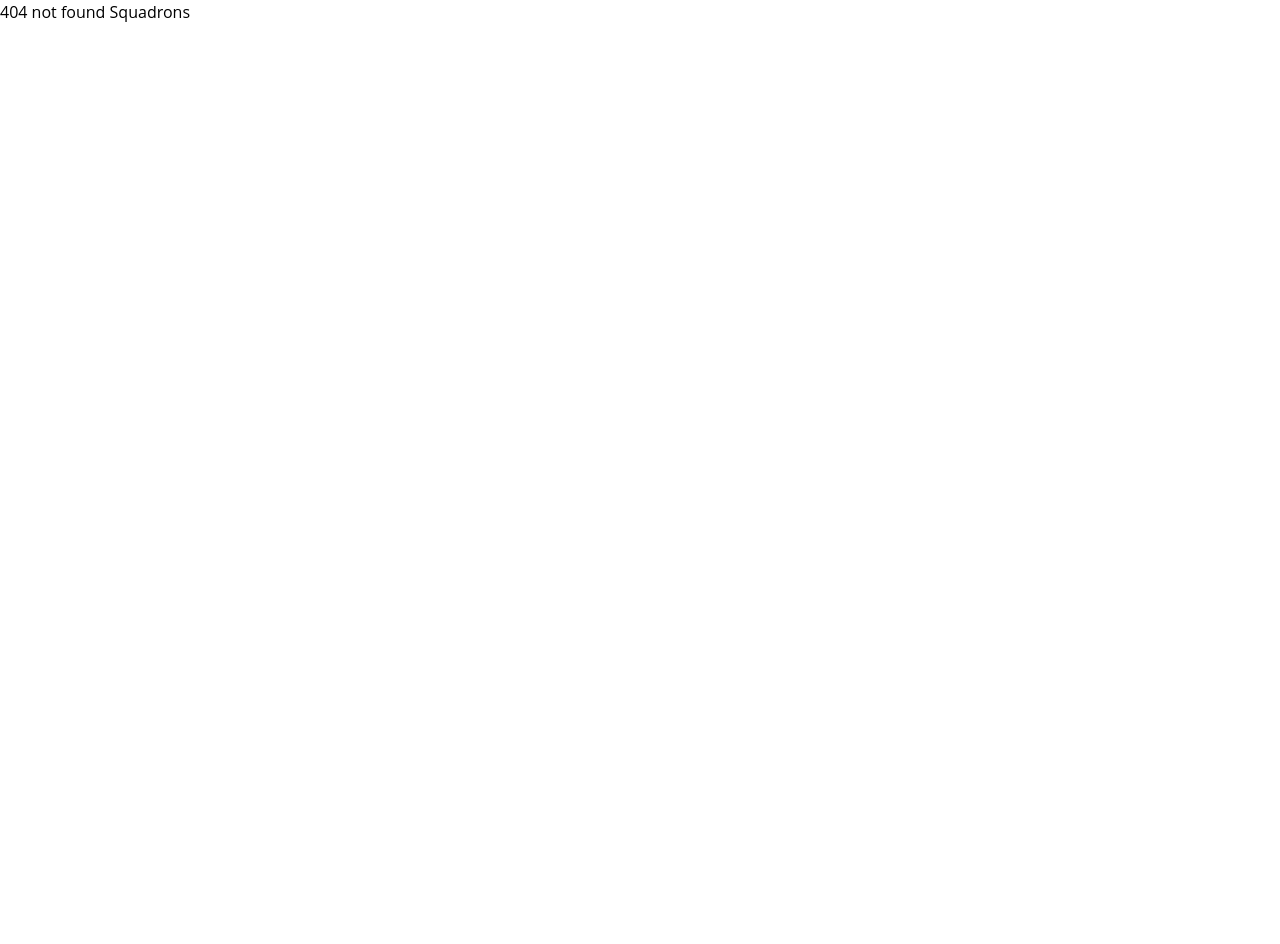
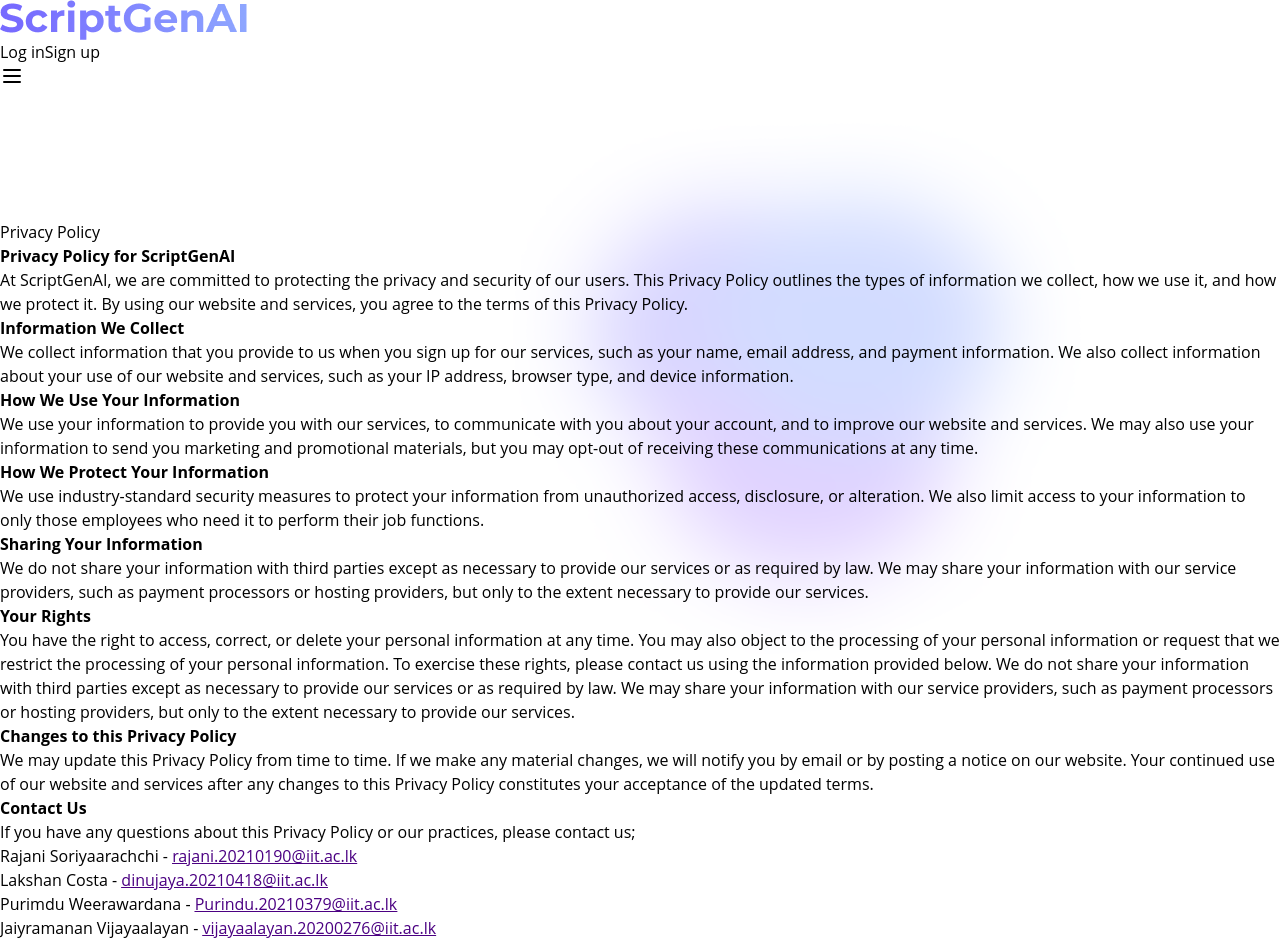
Before and after one commit to PurinduWeerawardana/ScriptGenAI, a React (Create React App) app: page /privacypolicy in a window 1280 px wide. Before the commit this address had no page. Shown: the top 944 px of the page. Before the commit the page ends 800 px from the top, so only its background shows below. Built offline with nearby package versions, Linux system fonts and the light colour scheme; what @material-tailwind/react would draw is missing.

Commit message:
Created privacy policy and linked to the page.

```diff
--- a/src/App.js
+++ b/src/App.js
@@ -5,6 +5,7 @@
 import Generate from "./pages/Generate";
 import { Routes, Route } from "react-router-dom";
 import About from "./pages/About";
+import PrivacyPolicy from "./pages/PrivacyPolicy";
 
 
 function App() {
@@ -16,6 +17,7 @@
       <Route path="/signup" element={<Signup />}></Route>
       <Route path="/about" element={<About />}></Route>
       <Route path="/generate" element={<Generate />}></Route>
+      <Route path="/privacypolicy" element={<PrivacyPolicy />}></Route>
       <Route path="/*" element={<h1>404 not found Squadrons</h1>}></Route>
     </Routes>
   );
--- a/src/pages/About.jsx
+++ b/src/pages/About.jsx
@@ -88,9 +88,7 @@
                         </p>
                     </div>
 
-
-                </h1>
-                <div className="flex justify-center">
+                    <div className="flex justify-center">
                     <Button
                         variant="gradient"
                         color="deep-purple"
@@ -103,6 +101,8 @@
                     </Button>
 
                 </div>
+                </h1>
+
             </div>
 
         </div>
--- a/src/pages/Login.jsx
+++ b/src/pages/Login.jsx
@@ -2,8 +2,11 @@
 import { Button, Input, Checkbox } from "@material-tailwind/react";
 import illustration from "../static/images/login-illustration.png";
 import blob from "../static/images/blob.png";
+import { useNavigate } from "react-router-dom";
+
 
 export default function Login() {
+  const navigate = useNavigate();
   return (
     <div className="upload">
       <Navbar></Navbar>
@@ -90,10 +93,34 @@
                 </Button>
               </div>
             </div>
-            <div className="flex flex-row-3 justify-between">
+            <div className="flex flex-row-3 justify-between text-textPurple">
+            <Button
+                variant="gradient"
+                color="deep-purple"
+                size="md"
+                className="bg-indigo-900 text-white font-bold py-4 px-6 m-0 rounded-full"
+                onClick={() => navigate("/privacypolicy")}
+              >
               <p>Terms</p>
+              </Button>
+              <Button
+                variant="gradient"
+                color="deep-purple"
+                size="md"
+                className="bg-indigo-900 text-white font-bold py-4 px-6 m-0 rounded-full"
+                onClick={() => navigate("/privacypolicy")}
+              >
               <p>Privacy</p>
+              </Button>
+              <Button
+                variant="gradient"
+                color="deep-purple"
+                size="md"
+                className="bg-indigo-900 text-white font-bold py-4 px-6 m-0 rounded-full"
+                onClick={() => navigate("/privacypolicy")}
+              >
               <p>Security</p>
+              </Button>
             </div>
           </div>
         </div>
--- /dev/null
+++ b/src/pages/PrivacyPolicy.jsx
@@ -0,0 +1,110 @@
+import "../styles/Home.css";
+import Navbar from "../components/NavBar";
+import { Button } from "@material-tailwind/react";
+import blob from "../static/images/blob.png";
+import { useNavigate } from "react-router-dom";
+
+export default function Home() {
+  const navigate = useNavigate();
+
+  return (
+    <div className="home">
+      <Navbar></Navbar>
+      <div className="blob">
+        <img src={blob} alt="" />
+      </div>
+
+      <div className="header grid gap-3 grid-rows-60 w-4/6 sm:w-2/3 my-10 m-auto">
+        <h1 className="text-center text-4xl sm:text-6xl text-indigo-900 font-sans font-semibold">
+          Privacy Policy
+        </h1>
+        <h1 className="text-center m-2 text-lg text-indigo-900">
+        <b>Privacy Policy for ScriptGenAI</b>
+        </h1>
+        <p className="text-center text-lg text-gray-700 my-6 mx-2">
+          At ScriptGenAI, we are committed to protecting the privacy and security
+          of our users. This Privacy Policy outlines the types of information we
+          collect, how we use it, and how we protect it. By using our website and
+          services, you agree to the terms of this Privacy Policy.
+        </p>
+        <div className="privacy-container overflow-y-auto border-2 border-indigo-800 h-96">
+
+        <h2 className="text-lg text-indigo-900 my-6 mx-2"><b>Information We Collect</b></h2>
+        <p className="text-justify text-lg text-gray-700 my-6 mx-2">
+          We collect information that you provide to us when you sign up for our
+          services, such as your name, email address, and payment information. We
+          also collect information about your use of our website and services,
+          such as your IP address, browser type, and device information.
+        </p>
+
+        <h2 className="text-lg text-indigo-900 my-6 mx-2"><b>How We Use Your Information</b></h2>
+        <p className="text-justify text-lg text-gray-700 my-6 mx-2">
+          We use your information to provide you with our services, to
+          communicate with you about your account, and to improve our website and
+          services. We may also use your information to send you marketing and
+          promotional materials, but you may opt-out of receiving these
+          communications at any time.
+        </p>
+
+        <h2 className="text-lg text-indigo-900 my-6 mx-2"><b>How We Protect Your Information</b></h2>
+        <p className="text-justify text-lg text-gray-700 my-6 mx-2">
+          We use industry-standard security measures to protect your information
+          from unauthorized access, disclosure, or alteration. We also limit
+          access to your information to only those employees who need it to
+          perform their job functions.
+        </p>
+
+        <h2 className="text-lg text-indigo-900 my-6 mx-2"><b>Sharing Your Information</b></h2>
+        <p className="text-justify text-lg text-gray-700 my-6 mx-2">
+          We do not share your information with third parties except as necessary
+          to provide our services or as required by law. We may share your
+          information with our service providers, such as payment processors or
+          hosting providers, but only to the extent necessary to provide our
+          services.
+        </p>
+
+        <h2 className="text-lg text-indigo-900 my-6 mx-2"><b>Your Rights</b></h2>
+        <p className="text-justify text-lg text-gray-700 my-6 mx-2">
+            You have the right to access, correct, or delete your personal information at any time. You may also object to the processing of your personal information or request that we restrict the processing of your personal information. To exercise these rights, please contact us using the information provided below.
+            We do not share your information with third parties except as necessary
+            to provide our services or as required by law. We may share your
+            information with our service providers, such as payment processors or
+            hosting providers, but only to the extent necessary to provide our
+            services.
+        </p>
+
+        <h2 className="text-lg text-indigo-900 my-6 mx-2"><b>Changes to this Privacy Policy</b></h2>
+        <p className="text-justify text-lg text-gray-700 my-6 mx-2">
+            We may update this Privacy Policy from time to time. If we make any material
+            changes, we will notify you by email or by posting a notice on our website.
+            Your continued use of our website and services after any changes to this
+            Privacy Policy constitutes your acceptance of the updated terms.
+        </p>
+
+        <h2 className="text-lg text-indigo-900 my-6 mx-2"><b>Contact Us</b></h2>
+        <p className="text-justify text-lg text-gray-700 my-6 mx-2">
+            If you have any questions about this Privacy Policy or our practices,
+            please contact us;   <br/>Rajani Soriyaarachchi     - <font color ="indigo"><u><a href ="rajani.20210190@iit.ac.lk">rajani.20210190@iit.ac.lk</a></u></font>
+                                 <br/>Lakshan Costa             - <font color ="indigo"><u><a href ="dinujaya.20210418@iit.ac.lk">dinujaya.20210418@iit.ac.lk</a></u></font>
+                                 <br/>Purimdu Weerawardana      - <font color ="indigo"><u><a href ="Purindu.20210379@iit.ac.lk">Purindu.20210379@iit.ac.lk</a></u></font>
+                                 <br/>Jaiyramanan Vijayaalayan  - <font color ="indigo"><u><a href ="vijayaalayan.20200276@iit.ac.lk">vijayaalayan.20200276@iit.ac.lk</a></u></font>
+                                 <br/>Shiwarne Silva            - <font color ="indigo"><u><a href ="shiwarne.20210059@iit.ac.lk">shiwarne.20210059@iit.ac.lk</a></u></font>
+        </p>
+
+        </div>
+    </div>
+        <div className="text-center">
+        <Button
+            variant="gradient"
+            color="deep-purple"
+            size="md"
+            className="bg-indigo-900 text-white font-bold py-4 px-6 m-0 rounded-full"
+            onClick={() => navigate("/")}
+        >
+            <span>Back to home</span>
+        </Button>
+        </div>
+    </div>
+
+  );
+}
--- a/src/pages/Signup.jsx
+++ b/src/pages/Signup.jsx
@@ -2,8 +2,11 @@
 import { Button, Input } from "@material-tailwind/react";
 import illustration from "../static/images/login-illustration.png";
 import blob from "../static/images/blob.png";
+import { useNavigate } from "react-router-dom";
+
 
 export default function Signup() {
+  const navigate = useNavigate();
   return (
     <div className="upload">
       <Navbar></Navbar>
@@ -73,9 +76,33 @@
               </div>
             </div>
             <div className="flex flex-row-3 justify-between text-textPurple">
+            <Button
+                variant="gradient"
+                color="deep-purple"
+                size="md"
+                className="bg-indigo-900 text-white font-bold py-4 px-6 m-0 rounded-full"
+                onClick={() => navigate("/privacypolicy")}
+              >
               <p>Terms</p>
+              </Button>
+              <Button
+                variant="gradient"
+                color="deep-purple"
+                size="md"
+                className="bg-indigo-900 text-white font-bold py-4 px-6 m-0 rounded-full"
+                onClick={() => navigate("/privacypolicy")}
+              >
               <p>Privacy</p>
+              </Button>
+              <Button
+                variant="gradient"
+                color="deep-purple"
+                size="md"
+                className="bg-indigo-900 text-white font-bold py-4 px-6 m-0 rounded-full"
+                onClick={() => navigate("/privacypolicy")}
+              >
               <p>Security</p>
+              </Button>
             </div>
           </div>
         </div>
```
